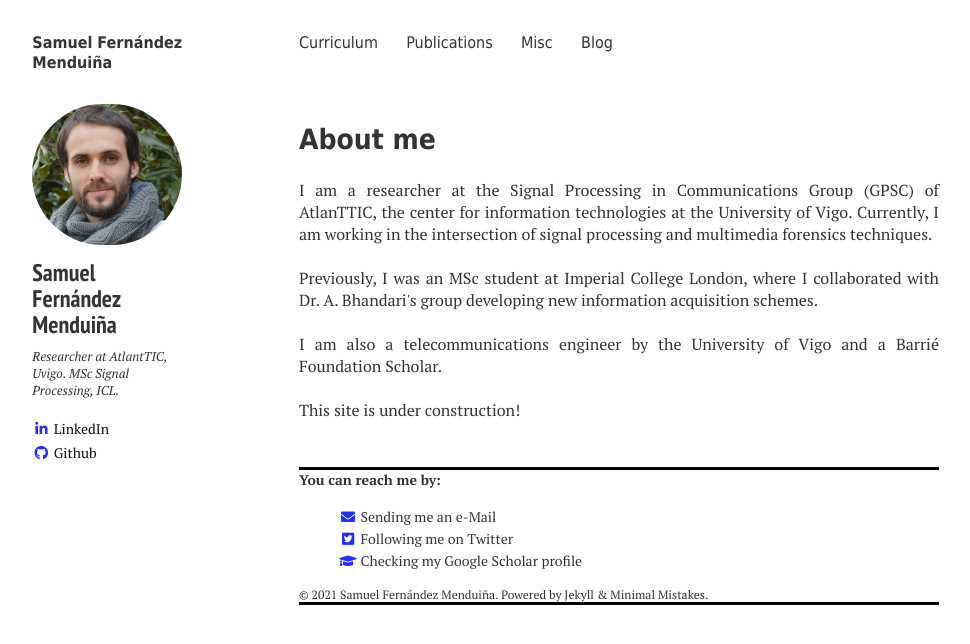
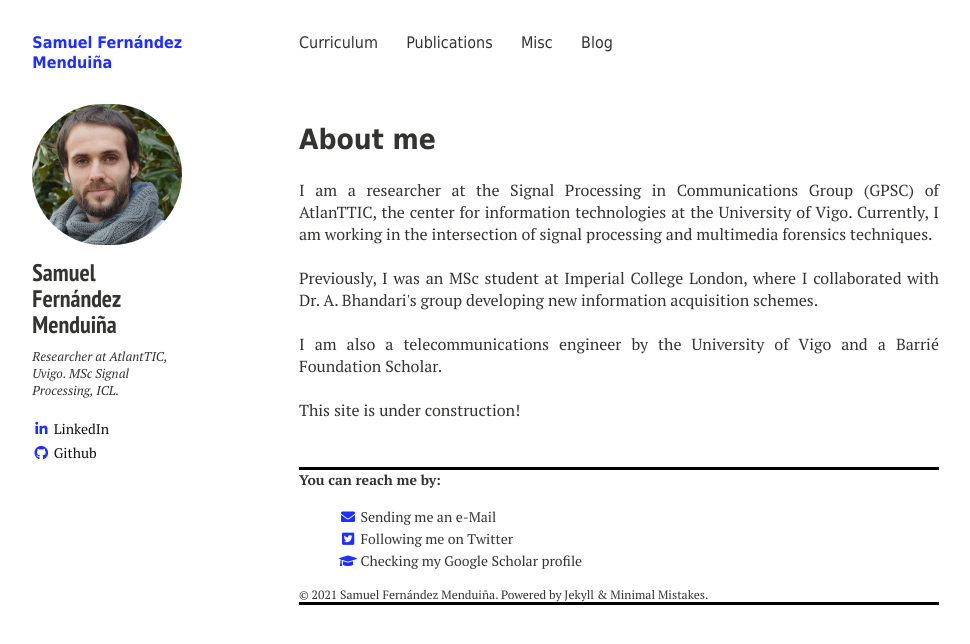
Before and after one commit to sf219/sfweb, a Jekyll site: the page built from index.md, in a window 1280 px wide. Shown: the top 644 px of the page, without its empty margins (21-991 px from the left). Built offline with Jekyll 4.4.1, drawn with Linux system fonts in a browser that asks for light colours; nearby versions of some CDN libraries.

Commit message:
Update _navigation.html

```diff
--- a/_includes/_navigation.html
+++ b/_includes/_navigation.html
@@ -12,6 +12,7 @@
   font-family:Tahoma;
   text-transform: capitalize;
   font-weight:normal;
+  color: #202EFF;
 }
 </head>
 </style>
```
